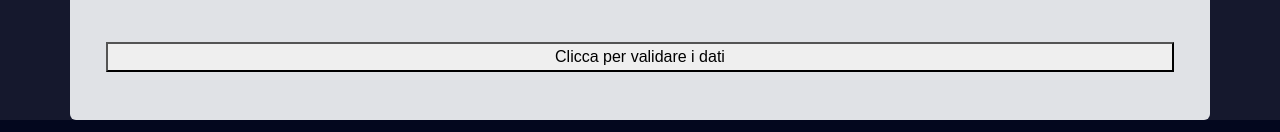
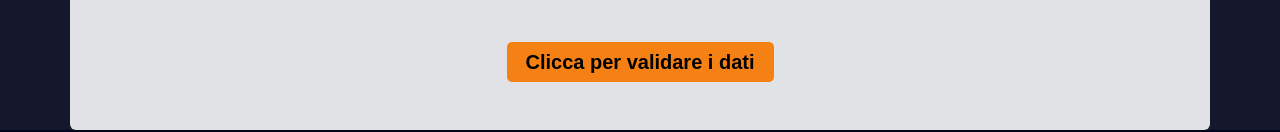
Before and after one commit to marcovittoriozacca/frontend-deliveboo, a Vue app: page /checkout in a window 1280 px wide. Shown: the part 933-1065 px from the top of the page. Built offline with nearby package versions, Linux system fonts and the light colour scheme; no server answers.

Commit message:
fix textarea si allungava all'infinito pt.2 bottone stilizzato

```diff
--- a/src/Pages/Payment.vue
+++ b/src/Pages/Payment.vue
@@ -241,7 +241,7 @@ export default {
                 </div>
             </div>
 
-            <button @click="validation()">Clicca per validare i dati</button>
+            <button class="btn-validazione" @click="validation()">Clicca per validare i dati</button>
 
             <div class="col-12 mb-5" :class="valid==true ? 'd-bock':'d-none'">
                     <div style="height: 300px;" class="d-flex flex-column align-items-center">
@@ -277,4 +277,25 @@ small{
     color: red;
     height: 2em;
 }
+
+.btn-validazione{
+    border: none;
+    background-color: $orange;
+    border-radius: 5px;
+    width: 25%;
+    margin: 0 auto;
+    padding-inline: 15px;
+    padding-block: 5px;
+    font-size: 20px;
+    font-weight: bold;
+}
+
+.btn-validazione:hover{
+    color: white;
+    transition-duration: 0.4s;
+}
+
+#description{
+    resize: none;
+}
 </style>
```
